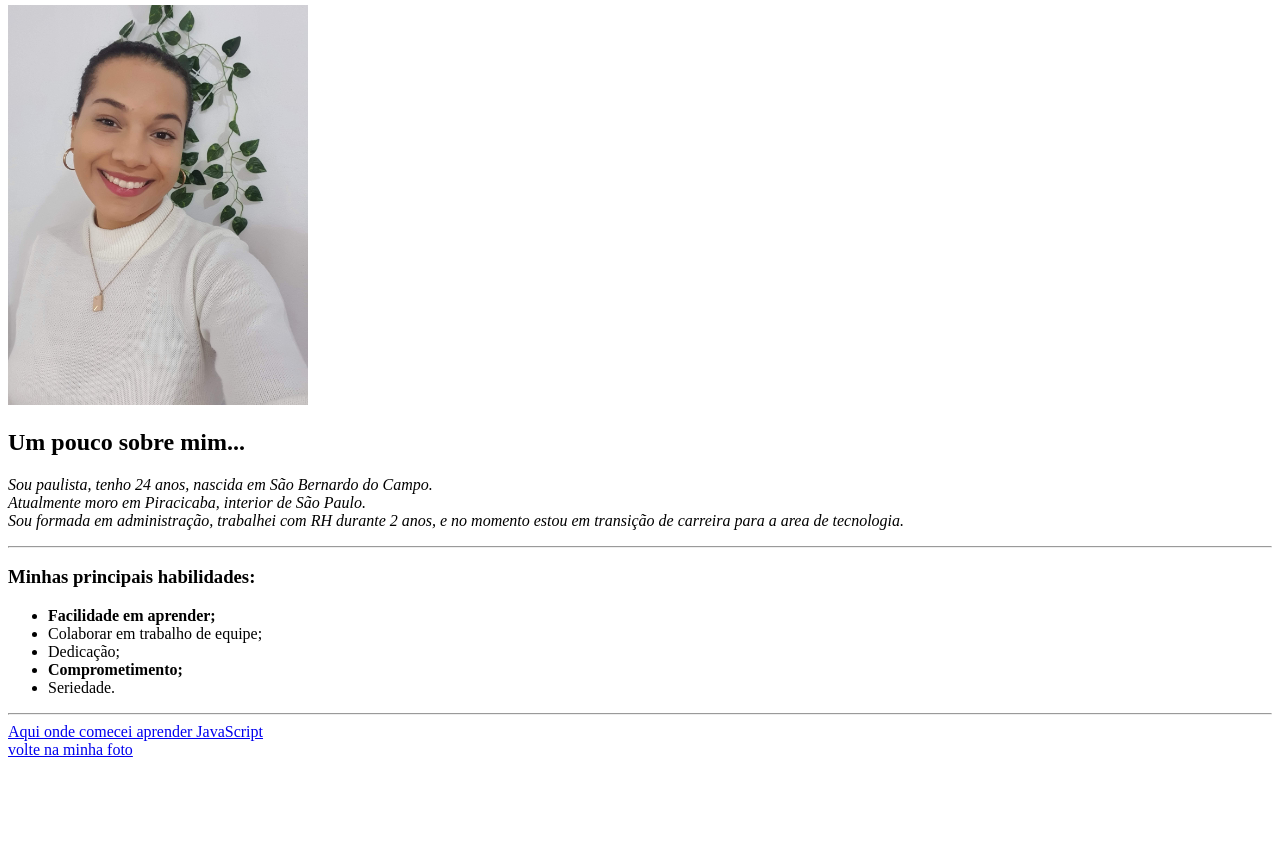
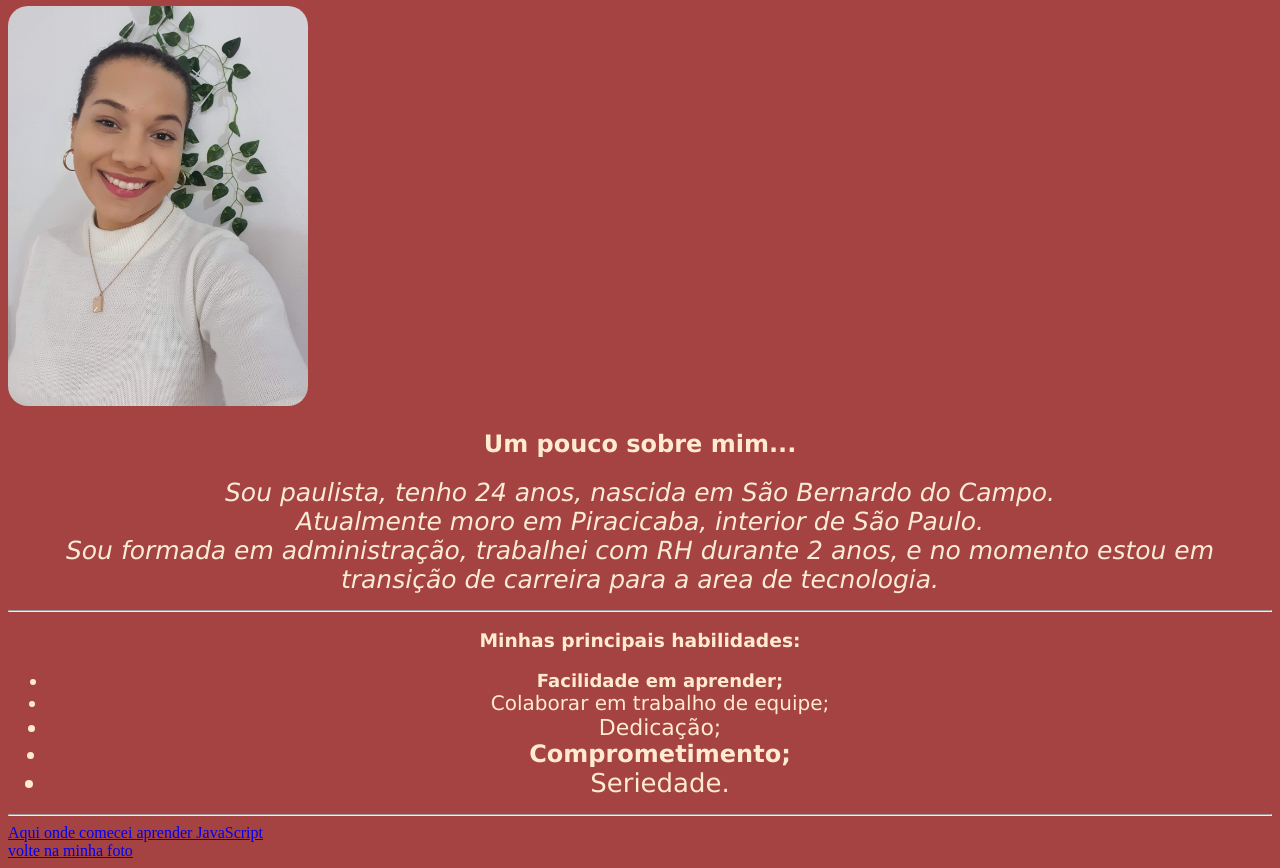
Before and after one commit to milena-cordeiro/milena-cordeiro.github.io, a plain HTML site: page index.html in a window 1280 px wide. Shown: the part 75-943 px from the top of the page. Before the commit the page ends 842 px from the top, so only its background shows below. Drawn offline with Linux system fonts and the light colour scheme.

Commit message:
adicionando tag style e inserindo modificações criando class, usando propriedades de texto

```diff
--- a/index.html
+++ b/index.html
@@ -6,21 +6,50 @@
     <meta name="viewport" content="width=device-width, initial-scale=1.0">
     <title>Meu portifólio Web</title>
 </head>
+<style>
+        body {
+            background-color: rgb(165, 66, 66);
+            color: whitesmoke;
+        }
+        .meunome, .descrição {
+            font-family: Verdana, Geneva, Tahoma, sans-serif;
+            color: whitesmoke;
+            text-align: center;
+        }
+        em {
+            font-size: 25px;
+            color: antiquewhite;
+        }
+        #foto {
+            border-radius: 20px;
+
+        }
+        h2,h3, ul {
+            font-family: Verdana, Geneva, Tahoma, sans-serif;
+            color: blanchedalmond;
+            text-align: center;
+        }
+        .aprender {font-size: 18px;}
+        .colaborar {font-size: 20px;}
+        .dedicação {font-size: 22px;}
+        .comprometimento {font-size: 24px;}
+        .seriedade {font-size: 26px;}
+</style>
 <body>
 
-    <h1>Milena Cordeiro dos Santos</h1>
+    <h1 class="meunome">Milena Cordeiro dos Santos</h1>
     <img src="profile.jpg" width="300px" alt="eu sorrindo" id="foto">
     <h2>Um pouco sobre mim...</h2>
-    <p><em>Sou paulista, tenho 24 anos, nascida em São Bernardo do Campo.
+    <p class="descrição"><em>Sou paulista, tenho 24 anos, nascida em São Bernardo do Campo.
         <br>Atualmente moro em Piracicaba, interior de São Paulo.<br>Sou formada em administração, trabalhei com RH durante 2 anos, e no momento estou em transição de carreira para a area de tecnologia.</em> </p>
     <hr>
     <h3>Minhas principais habilidades:</h3>
     <ul>
-        <li><strong>Facilidade em aprender;</strong></li>
-        <li>Colaborar em trabalho de equipe;</li>
-        <li>Dedicação;</li>
-        <li><strong>Comprometimento;</strong></li>
-        <li>Seriedade.</li>
+        <li class="aprender"><strong>Facilidade em aprender;</strong></li>
+        <li class="colaborar">Colaborar em trabalho de equipe;</li>
+        <li class="dedicação">Dedicação;</li>
+        <li class="comprometimento"><strong>Comprometimento;</strong></li>
+        <li class="seriedade">Seriedade.</li>
     </ul>
     <hr>
     <a href="https://www.youtube.com/watch?v=1-w1RfGIov4&list=PLHz_AreHm4dlsK3Nr9GVvXCbpQyHQl1o1" target="_parent">Aqui onde comecei aprender JavaScript</a> <br>
```
